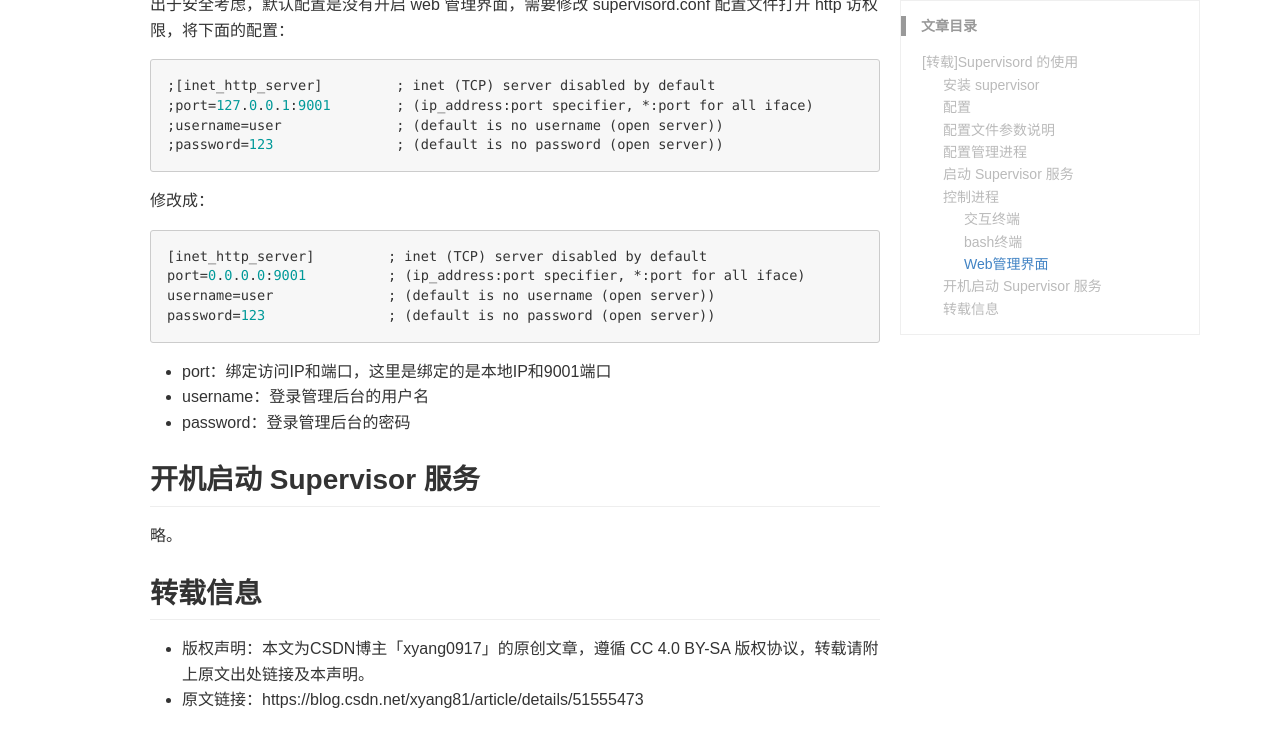
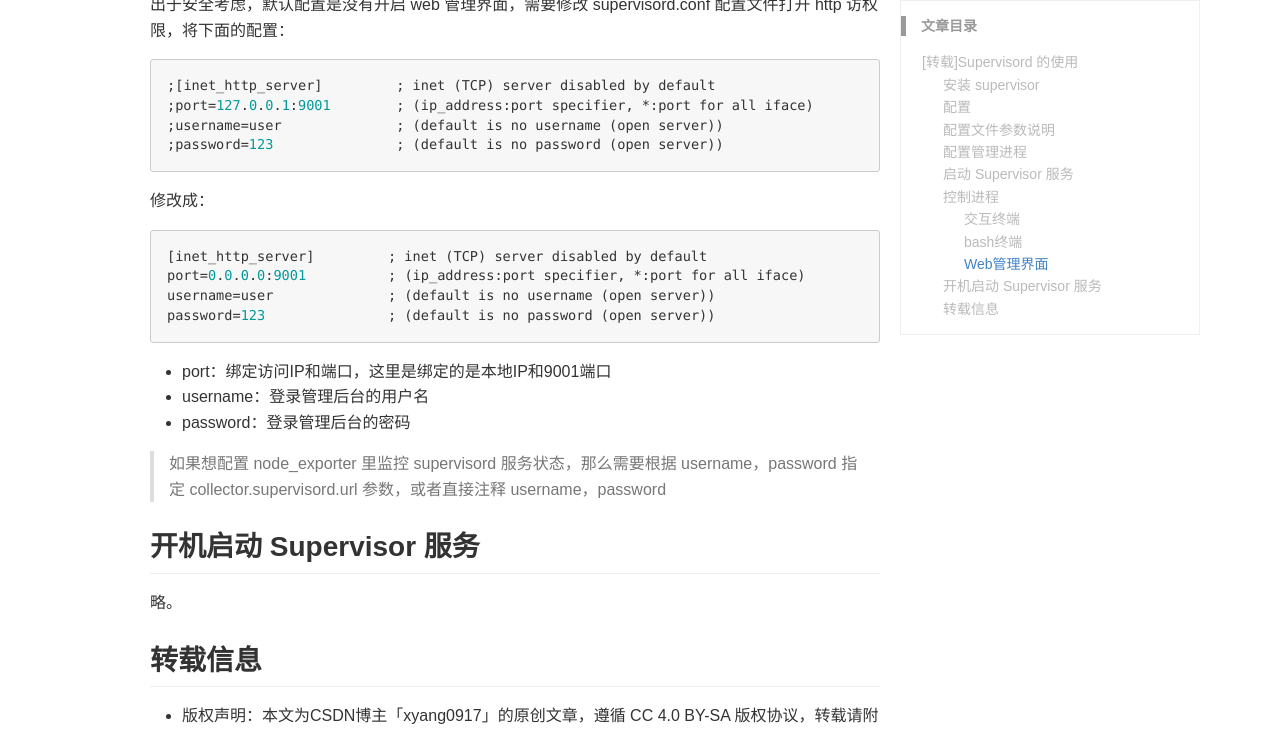
Before and after one commit to halysl/halysl.github.io, a Jekyll site: the page built from _posts/2019-12-25-supervisord的使用.md, in a window 1280 px wide and 900 px high, scrolled down 3759 px, cut to the strip 0-729 px from the top of the window. Built offline with Jekyll 4.4.1, drawn with Linux system fonts in a browser that asks for light colours.

Commit message:
modified post：node_exporter 如何监控 supervisord

````diff
--- a/_posts/2019-12-25-supervisord的使用.md
+++ b/_posts/2019-12-25-supervisord的使用.md
@@ -176,9 +176,12 @@ port=0.0.0.0:9001          ; (ip_address:port specifier, *:port for all iface)
 username=user              ; (default is no username (open server))
 password=123               ; (default is no password (open server))
 ```
+
 - port：绑定访问IP和端口，这里是绑定的是本地IP和9001端口
 - username：登录管理后台的用户名
 - password：登录管理后台的密码
+
+> 如果想配置 node_exporter 里监控 supervisord 服务状态，那么需要根据 username，password 指定 collector.supervisord.url 参数，或者直接注释 username，password
 
 ## 开机启动 Supervisor 服务
 
````
